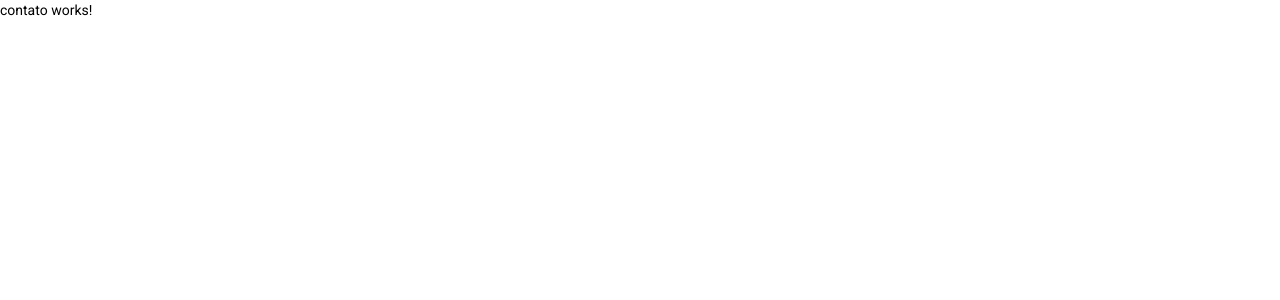
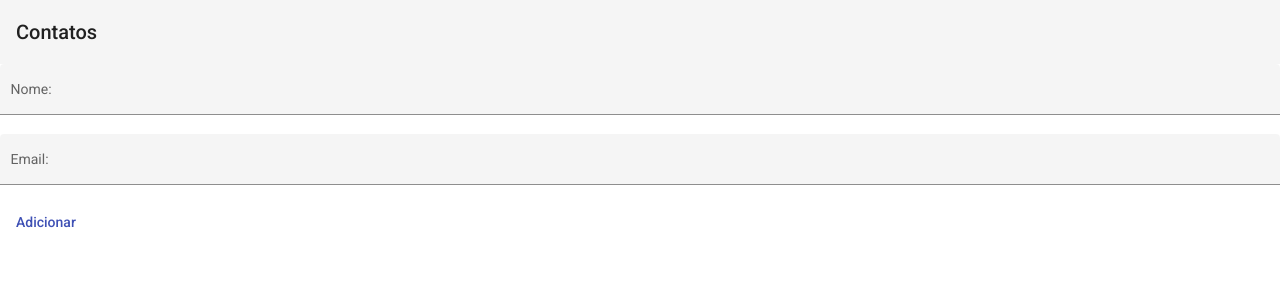
Before and after one commit to fhellipevalentin/Agenda-frontEnd, an Angular app: page / in a window 1280 px wide. Shown: the top 300 px of the page. Built offline with nearby package versions, Linux system fonts and the light colour scheme.

Commit message:
formulario de contatos

```diff
--- a/src/app/app.module.ts
+++ b/src/app/app.module.ts
@@ -2,6 +2,8 @@
 import { BrowserModule } from '@angular/platform-browser';
 
 import {MatButtonModule} from '@angular/material/button';
+import {MatToolbarModule} from '@angular/material/toolbar';
+import {MatInputModule} from '@angular/material/input';
 
 import { AppComponent } from './app.component';
 import { BrowserAnimationsModule } from '@angular/platform-browser/animations';
@@ -16,7 +18,9 @@
   imports: [
     BrowserModule,
     BrowserAnimationsModule,
-    MatButtonModule
+    MatButtonModule,
+    MatToolbarModule,
+    MatInputModule
   ],
   providers: [
     ContatoService
--- a/src/app/contato/contato.component.css
+++ b/src/app/contato/contato.component.css
@@ -0,0 +1,3 @@
+.full-width {
+    width: 100%;
+}
--- a/src/app/contato/contato.component.html
+++ b/src/app/contato/contato.component.html
@@ -1 +1,13 @@
-<p>contato works!</p>
+<mat-toolbar>Contatos</mat-toolbar>
+<form>
+    <mat-form-field class="full-width" appearance="fill">
+      <mat-label>Nome: </mat-label>
+      <input matInput placeholder="Digite seu nome" />
+    </mat-form-field>
+    <mat-form-field class="full-width" appearance="fill">
+        <mat-label>Email: </mat-label>
+        <input matInput placeholder="Digite seu email" />
+    </mat-form-field>
+
+      <button mat-button color="primary" >Adicionar</button>
+</form>
```
